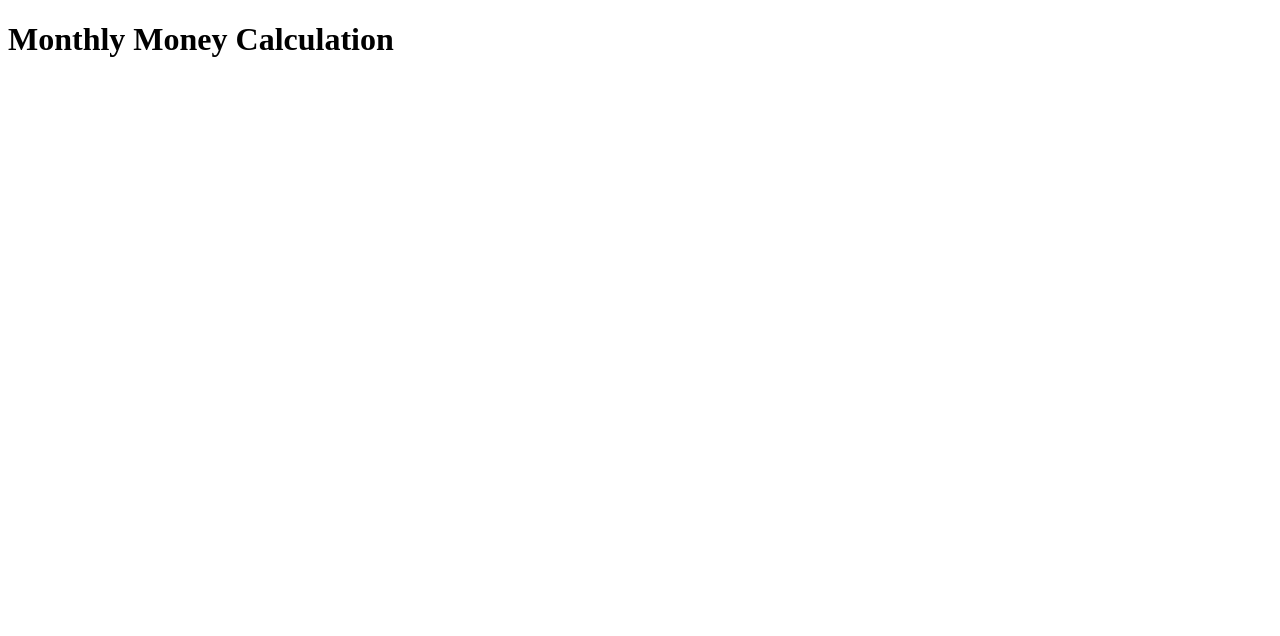
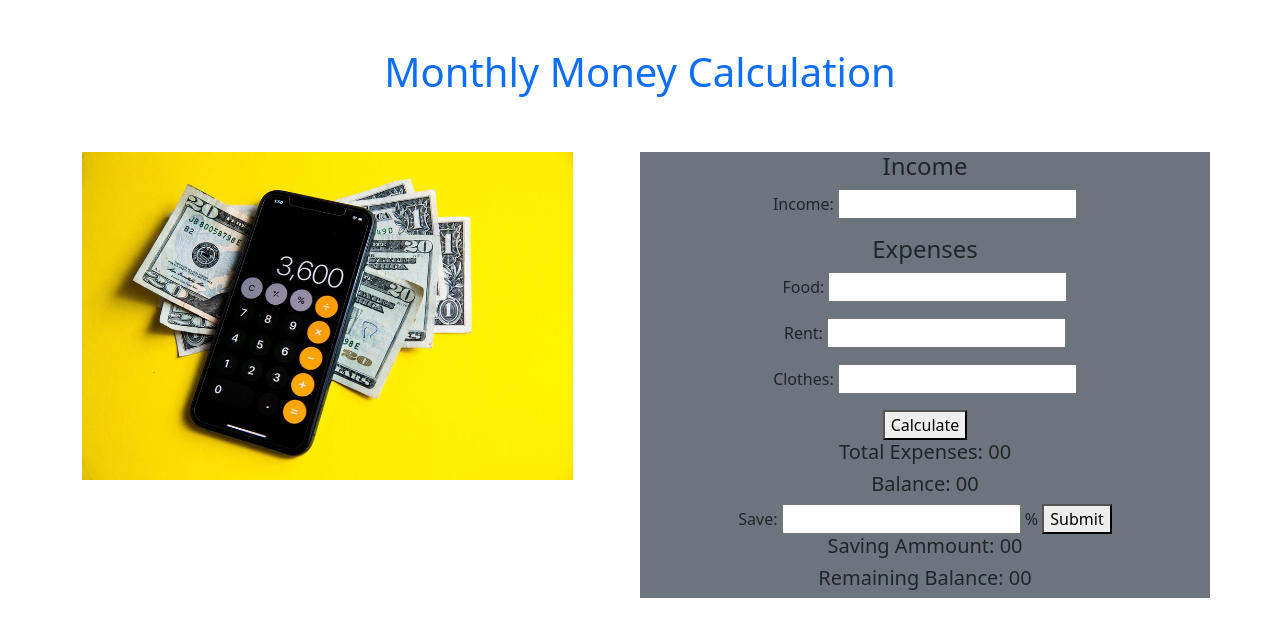
Before and after one commit to devSafayet/monthly-money-calculation, a plain HTML site: page index.html in a window 1280 px wide. Drawn offline with nearby package versions, Linux system fonts and the light colour scheme.

Commit message:
design complate

```diff
--- a/css/style.css
+++ b/css/style.css
@@ -0,0 +1,3 @@
+.img-area img{
+    width: 90%;
+}
--- a/index.html
+++ b/index.html
@@ -7,15 +7,59 @@
     <title>Monthly Money Calculation</title>
     <!-- css StyleSheets  -->
     <link rel="stylesheet" href="css/style.css">
+
+    <!-- bootstrap link sheets  -->
+    <link href="https://cdn.jsdelivr.net/npm/bootstrap@5.1.3/dist/css/bootstrap.min.css" rel="stylesheet" integrity="sha384-1BmE4kWBq78iYhFldvKuhfTAU6auU8tT94WrHftjDbrCEXSU1oBoqyl2QvZ6jIW3" crossorigin="anonymous">
 </head>
 <body>
     <!-- Header Section  -->
-    <header>
+    <header class="text-center py-5 text-primary">
         <h1>Monthly Money Calculation</h1>
     </header>
     <!-- Main Area Start  -->
-    <main>
+    <main class="container">
+        <div class="row">
+            <!-- image part  -->
+        <section class="img-area col-sm col-lg-6" >
+            <img src="images/calculation.jpg" alt="">
+        </section>
 
+        <!--------------------------------------------
+                    text part
+        --------------------------------------------->
+        <section class="col-lg-6 col-sm bg-secondary text-center">
+            <h4>Income</h4>
+           <div>
+               <p>Income:
+               <input type="text">
+            </p>
+           </div>
+           <h4>Expenses</h4>
+           <div>
+               <p>Food: <input type="text"></p>
+               <p>Rent: <input type="text"></p>
+               <p>Clothes: <input type="text"></p>
+           </div>
+           <button>
+               Calculate
+           </button>
+           <div class="">
+            <h5>Total Expenses: <span>00</span></h5>
+        </div>
+        <div>
+            <h5>Balance: <span>00</span></h5>
+        </div>
+        <div>
+            <span>Save: </span> <input type="text"> % <button>Submit</button>
+        </div>
+        <div>
+            <h5>Saving Ammount: <span>00</span></h5>
+        </div>
+        <div>
+            <h5>Remaining Balance: <span>00</span></h5>
+        </div>
+        </section>
+        </div>
     </main>
 
 </body>
```
